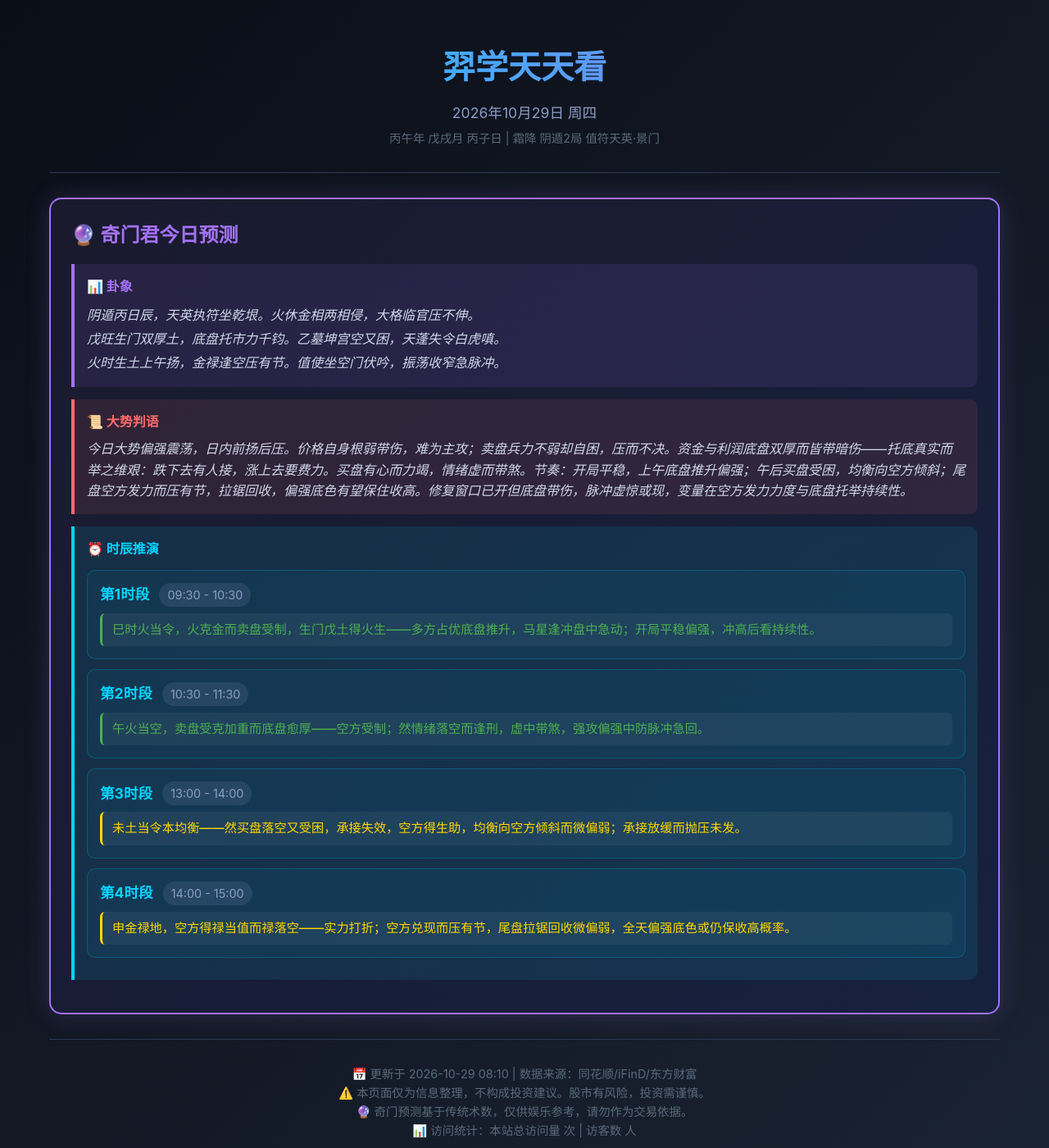
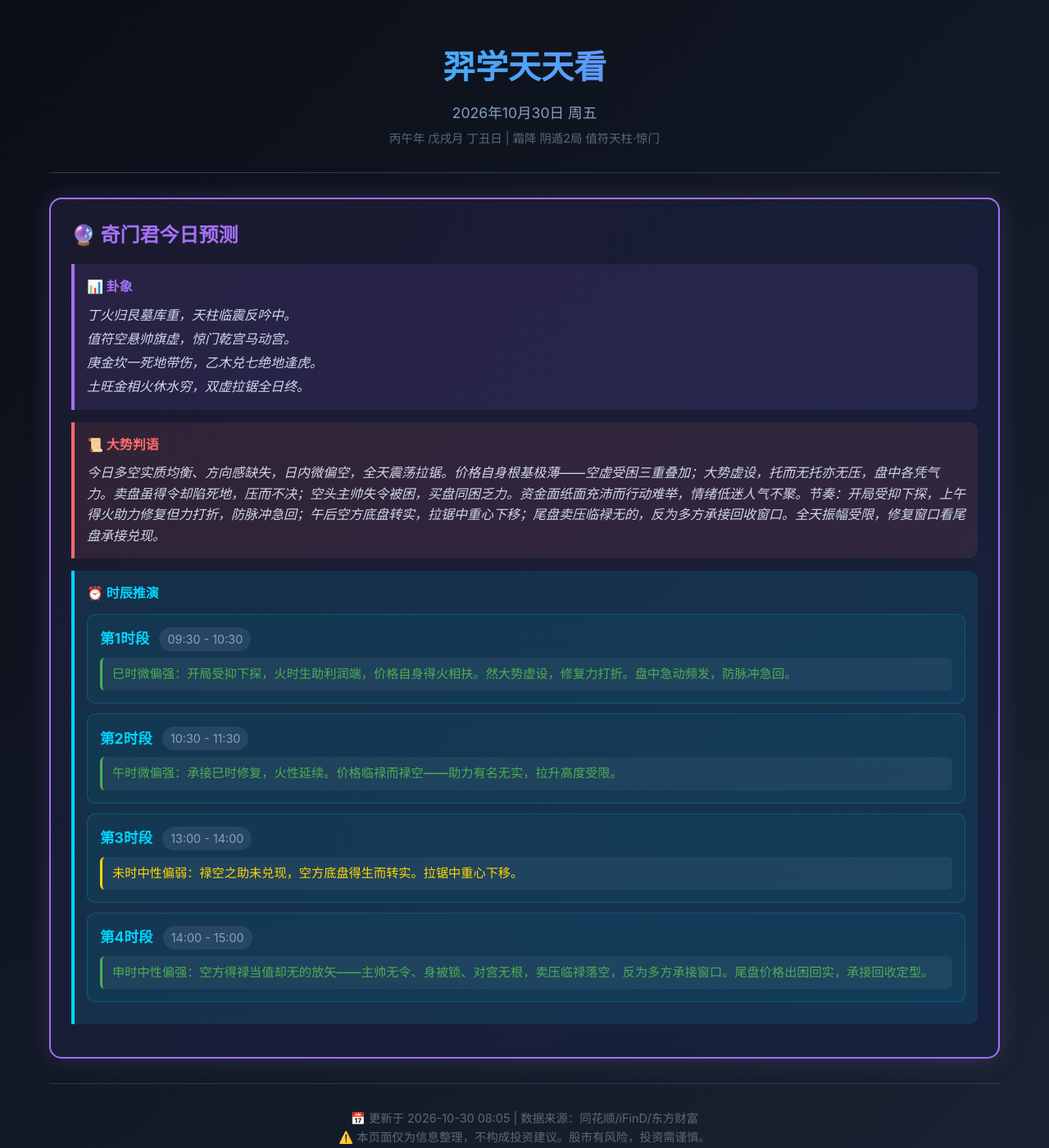
Before and after one commit to xiaoyi0319a/yixue-dashboard, a Jekyll site: the page index.html, which Jekyll copies as it is, in a window 1280 px wide and 1400 px high. Shown: the whole window at 82% size. Built offline with Jekyll 4.4.1, drawn with Linux system fonts in a browser that asks for light colours; comment, search, counter and statistics services are not loaded.

Commit message:
每日网站更新 2026-10-30：暂停模式·仅奇门层（阴遁2局·无方向·D急停-W弱底座保护·反吟日·四时段：巳午微偏强/未中性偏弱/申中性偏强尾盘承接回收）

```diff
--- a/index.html
+++ b/index.html
@@ -4,12 +4,12 @@
     <meta charset="UTF-8">
     <meta name="viewport" content="width=device-width, initial-scale=1.0">
     <meta http-equiv="Cache-Control" content="no-cache, no-store, must-revalidate">
-    <meta property="og:title" content="羿学天天看 | 2026-10-29">
-    <meta property="og:description" content="🔮 阴遁2局·偏强·平开（日内前扬后压，上午底盘推升，尾盘拉锯回收）| 📈📰 方向整理已暂停（09-27指令）">
+    <meta property="og:title" content="羿学天天看 | 2026-10-30">
+    <meta property="og:description" content="🔮 阴遁2局·无方向·低开（开局受抑下探，全天拉锯，尾盘承接回收）| 📈📰 方向整理已暂停（09-27指令）">
     <meta property="og:type" content="website">
     <meta property="og:url" content="https://xiaoyi0319a.github.io/yixue-dashboard/">
     <meta name="twitter:card" content="summary_large_image">
-    <title>羿学天天看 | 2026-10-29</title>
+    <title>羿学天天看 | 2026-10-30</title>
     <link rel="stylesheet" href="css/style.css">
     <script async src="https://busuanzi.ibruce.info/busuanzi/2.3/busuanzi.pure.mini.js"></script>
 </head>
@@ -17,18 +17,18 @@
     <div class="container">
         <div class="header">
             <h1>羿学天天看</h1>
-            <div class="date">2026年10月29日 周四</div>
-            <div class="ganzhi">丙午年 戊戌月 丙子日 | 霜降 阴遁2局 值符天英·景门</div>
+            <div class="date">2026年10月30日 周五</div>
+            <div class="ganzhi">丙午年 戊戌月 丁丑日 | 霜降 阴遁2局 值符天柱·惊门</div>
         </div>
         <div class="qimen-section">
             <h2>🔮 奇门君今日预测</h2>
             <div class="qimen-hexagram">
                 <h4>📊 卦象</h4>
-                <p>阴遁丙日辰，天英执符坐乾垠。火休金相两相侵，大格临官压不伸。<br>戊旺生门双厚土，底盘托市力千钧。乙墓坤宫空又困，天蓬失令白虎嗔。<br>火时生土上午扬，金禄逢空压有节。值使坐空门伏吟，振荡收窄急脉冲。</p>
+                <p>丁火归艮墓库重，天柱临震反吟中。<br>值符空悬帅旗虚，惊门乾宫马动宫。<br>庚金坎一死地带伤，乙木兑七绝地逢虎。<br>土旺金相火休水穷，双虚拉锯全日终。</p>
             </div>
             <div class="qimen-verdict">
                 <h4>📜 大势判语</h4>
-                <p><i>今日大势偏强震荡，日内前扬后压。价格自身根弱带伤，难为主攻；卖盘兵力不弱却自困，压而不决。资金与利润底盘双厚而皆带暗伤——托底真实而举之维艰：跌下去有人接，涨上去要费力。买盘有心而力竭，情绪虚而带煞。节奏：开局平稳，上午底盘推升偏强；午后买盘受困，均衡向空方倾斜；尾盘空方发力而压有节，拉锯回收，偏强底色有望保住收高。修复窗口已开但底盘带伤，脉冲虚惊或现，变量在空方发力力度与底盘托举持续性。</i></p>
+                <p><i>今日多空实质均衡、方向感缺失，日内微偏空，全天震荡拉锯。价格自身根基极薄——空虚受困三重叠加；大势虚设，托而无托亦无压，盘中各凭气力。卖盘虽得令却陷死地，压而不决；空头主帅失令被困，买盘同困乏力。资金面纸面充沛而行动难举，情绪低迷人气不聚。节奏：开局受抑下探，上午得火助力修复但力打折，防脉冲急回；午后空方底盘转实，拉锯中重心下移；尾盘卖压临禄无的，反为多方承接回收窗口。全天振幅受限，修复窗口看尾盘承接兑现。</i></p>
             </div>
             <div class="qimen-time">
                 <h4>⏰ 时辰推演</h4>
@@ -37,33 +37,33 @@
                         <span class="time-name">第1时段</span>
                         <span class="time-range">09:30 - 10:30</span>
                     </div>
-                    <div class="time-verdict up">巳时火当令，火克金而卖盘受制，生门戊土得火生——多方占优底盘推升，马星逢冲盘中急动；开局平稳偏强，冲高后看持续性。</div>
+                    <div class="time-verdict up">巳时微偏强：开局受抑下探，火时生助利润端，价格自身得火相扶。然大势虚设，修复力打折。盘中急动频发，防脉冲急回。</div>
                 </div>
                 <div class="time-slot">
                     <div class="time-header">
                         <span class="time-name">第2时段</span>
                         <span class="time-range">10:30 - 11:30</span>
                     </div>
-                    <div class="time-verdict up">午火当空，卖盘受克加重而底盘愈厚——空方受制；然情绪落空而逢刑，虚中带煞，强攻偏强中防脉冲急回。</div>
+                    <div class="time-verdict up">午时微偏强：承接巳时修复，火性延续。价格临禄而禄空——助力有名无实，拉升高度受限。</div>
                 </div>
                 <div class="time-slot">
                     <div class="time-header">
                         <span class="time-name">第3时段</span>
                         <span class="time-range">13:00 - 14:00</span>
                     </div>
-                    <div class="time-verdict neutral">未土当令本均衡——然买盘落空又受困，承接失效，空方得生助，均衡向空方倾斜而微偏弱；承接放缓而抛压未发。</div>
+                    <div class="time-verdict neutral">未时中性偏弱：禄空之助未兑现，空方底盘得生而转实。拉锯中重心下移。</div>
                 </div>
                 <div class="time-slot">
                     <div class="time-header">
                         <span class="time-name">第4时段</span>
                         <span class="time-range">14:00 - 15:00</span>
                     </div>
-                    <div class="time-verdict neutral">申金禄地，空方得禄当值而禄落空——实力打折；空方兑现而压有节，尾盘拉锯回收微偏弱，全天偏强底色或仍保收高概率。</div>
+                    <div class="time-verdict up">申时中性偏强：空方得禄当值却无的放矢——主帅无令、身被锁、对宫无根，卖压临禄落空，反为多方承接窗口。尾盘价格出困回实，承接回收定型。</div>
                 </div>
             </div>
         </div>
         <div class="footer">
-            <p>📅 更新于 2026-10-29 08:10 | 数据来源：同花顺/iFinD/东方财富</p>
+            <p>📅 更新于 2026-10-30 08:05 | 数据来源：同花顺/iFinD/东方财富</p>
             <p>⚠️ 本页面仅为信息整理，不构成投资建议。股市有风险，投资需谨慎。</p>
             <p>🔮 奇门预测基于传统术数，仅供娱乐参考，请勿作为交易依据。</p>
             <p>📊 访问统计：<span id="busuanzi_container_site_pv">本站总访问量 <span id="busuanzi_value_site_pv"></span> 次</span> | <span id="busuanzi_container_site_uv">访客数 <span id="busuanzi_value_site_uv"></span> 人</span></p>
```
